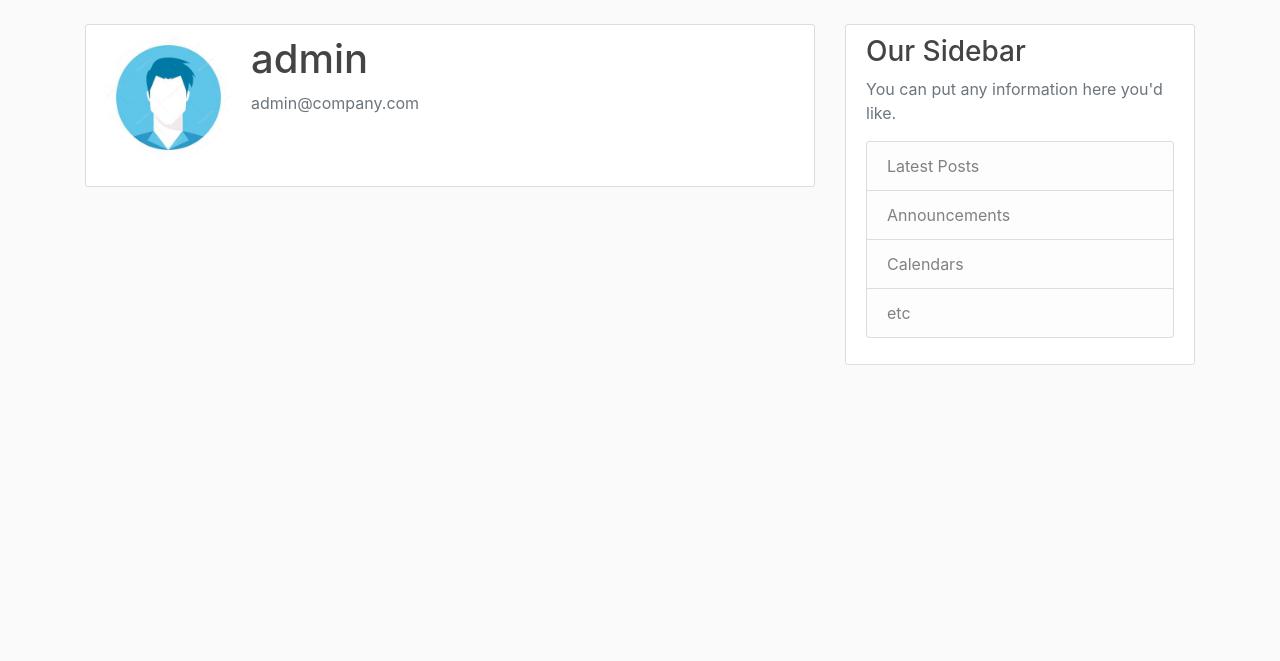
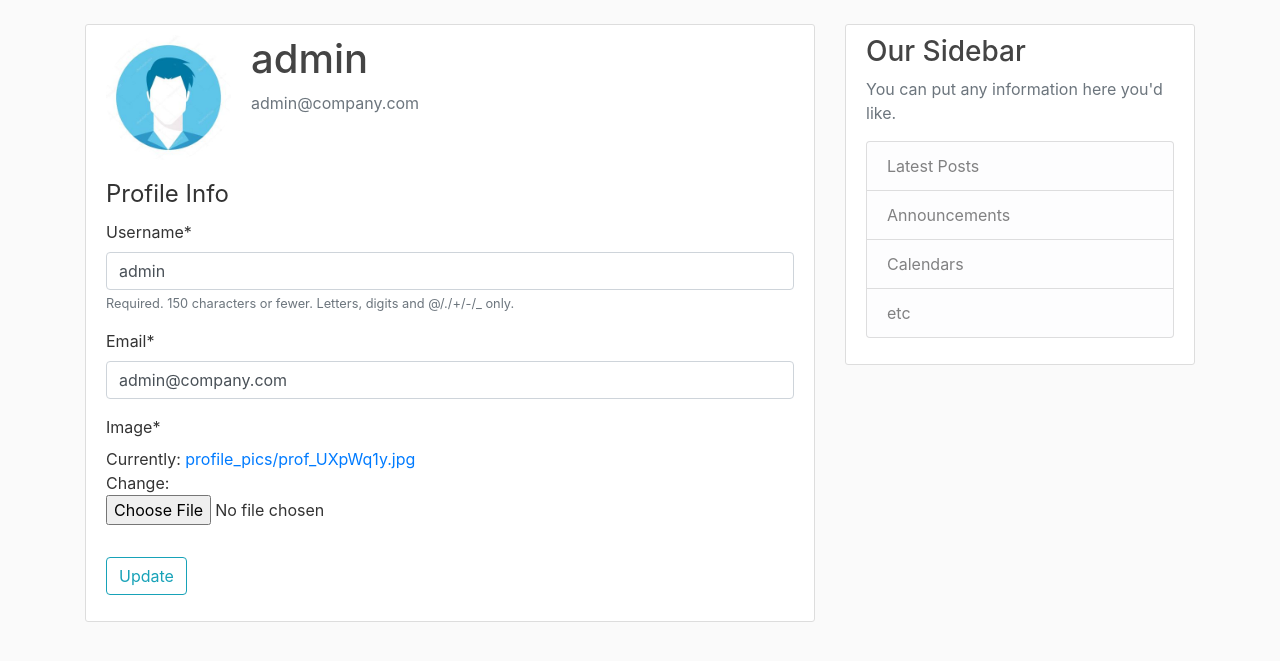
Before and after one commit to thetrailblazer4/my_project, a Django app: page /profile/ in a window 1280 px wide. Shown: the part 56-717 px from the top of the page. Run offline with Django 4.2, Linux system fonts and the light colour scheme; a user stored in the database is signed in; data comes from the database, SQL or seed files in the repository; both versions use the stored data as it was after the commit; some libraries are stand-ins or nearby versions.

Commit message:
Updated User Profile and reduced the profile pic size

```diff
--- a/my_project/blog/templates/blog/home.html
+++ b/my_project/blog/templates/blog/home.html
@@ -2,6 +2,7 @@
 {% block content %}
 	{% for post in posts %}
 		<article class="media content-section">
+			<img class="rounded-circle article-img" src="{{ post.author.profile.image.url }}">
 		  <div class="media-body">
 		    <div class="article-metadata">
 		      <a class="mr-2" href="#">{{ post.author }}</a>
--- a/my_project/users/forms.py
+++ b/my_project/users/forms.py
@@ -1,6 +1,7 @@
 from django.contrib.auth.forms import UserCreationForm
 from django import forms
 from django.contrib.auth.models import User
+from . models import Profile
 
 
 class UserRegisterForm(UserCreationForm):
@@ -9,3 +10,17 @@ class UserRegisterForm(UserCreationForm):
 	class Meta:
 		model = User
 		fields = ['username', 'email', 'password1', 'password2']
+
+
+class UserUpdateForm(forms.ModelForm):
+	email = forms.EmailField()
+
+	class Meta:
+		model = User
+		fields = ['username', 'email']
+
+class ProfileUpdateForm(forms.ModelForm):
+
+	class Meta:
+		model = Profile
+		fields = ['image']
--- a/my_project/users/models.py
+++ b/my_project/users/models.py
@@ -1,5 +1,6 @@
 from django.db import models
 from django.contrib.auth.models import User
+from PIL import Image
 
 # Create your models here.
 
@@ -10,3 +11,14 @@ class Profile(models.Model):
 
 	def __str__(self):
 		return f"{self.user.username} Profile"
+
+
+	def save(self):
+		super().save()
+
+		img = Image.open(self.image.path)
+
+		if img.height > 300 or img.width > 300:
+			output_size = (300, 300)
+			img.thumbnail(output_size)
+			img.save(self.image.path)
--- a/my_project/users/templates/users/profile.html
+++ b/my_project/users/templates/users/profile.html
@@ -11,7 +11,17 @@
 	      <p class="text-secondary">{{ user.email }}</p>
 	    </div>
 	  </div>
-	  <!-- FORM HERE -->
+	  <form method="POST" enctype="multipart/form-data">
+		{% csrf_token %}
+		<fieldset class="form-group">
+			<legend>Profile Info</legend>
+			{{ u_form|crispy }}
+			{{ p_form|crispy }}
+		</fieldset>
+		<div class="form-group">
+			<button class="btn btn-outline-info" type="submit">Update</button>
+		</div>
+	</form>
 	</div>
 
 
--- a/my_project/users/views.py
+++ b/my_project/users/views.py
@@ -1,6 +1,6 @@
 from django.shortcuts import render, redirect
 from django.contrib import messages
-from . forms import UserRegisterForm
+from . forms import UserRegisterForm, UserUpdateForm, ProfileUpdateForm
 from django.contrib.auth.decorators import login_required
 
 # Create your views here.
@@ -21,4 +21,24 @@ def register(request):
 
 @login_required
 def profile(request):
-	return render(request, 'users/profile.html')
+	if request.method == 'POST':
+		u_form = UserUpdateForm(request.POST, instance=request.user)
+		p_form = ProfileUpdateForm(request.POST, request.FILES, instance=request.user.profile)
+
+		if u_form.is_valid() and p_form.is_valid():
+			u_form.save()
+			p_form.save()
+
+			messages.success(request, f"Your Profile has been updated")
+			return redirect('profile')
+
+	else:
+		u_form = UserUpdateForm(instance=request.user)
+		p_form = ProfileUpdateForm(instance=request.user.profile)
+
+	context = {
+		'u_form': u_form,
+		'p_form': p_form
+	}
+
+	return render(request, 'users/profile.html', context)
```
Also changed, not shown: my_project/db.sqlite3, my_project/media/profile_pics/prof_2CQNHYf.jpg (added), my_project/media/profile_pics/prof_B4VGw1S.jpg (added), my_project/media/profile_pics/prof_UXpWq1y.jpg (added).
